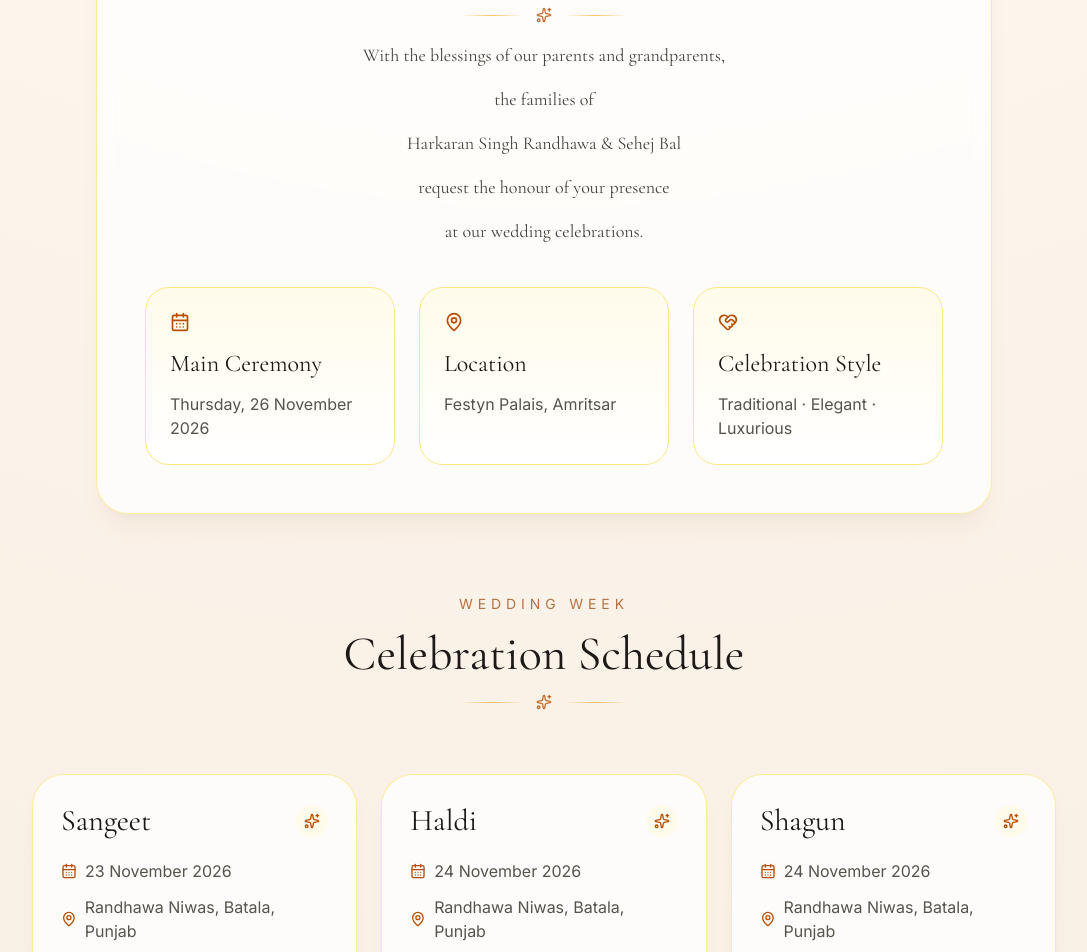
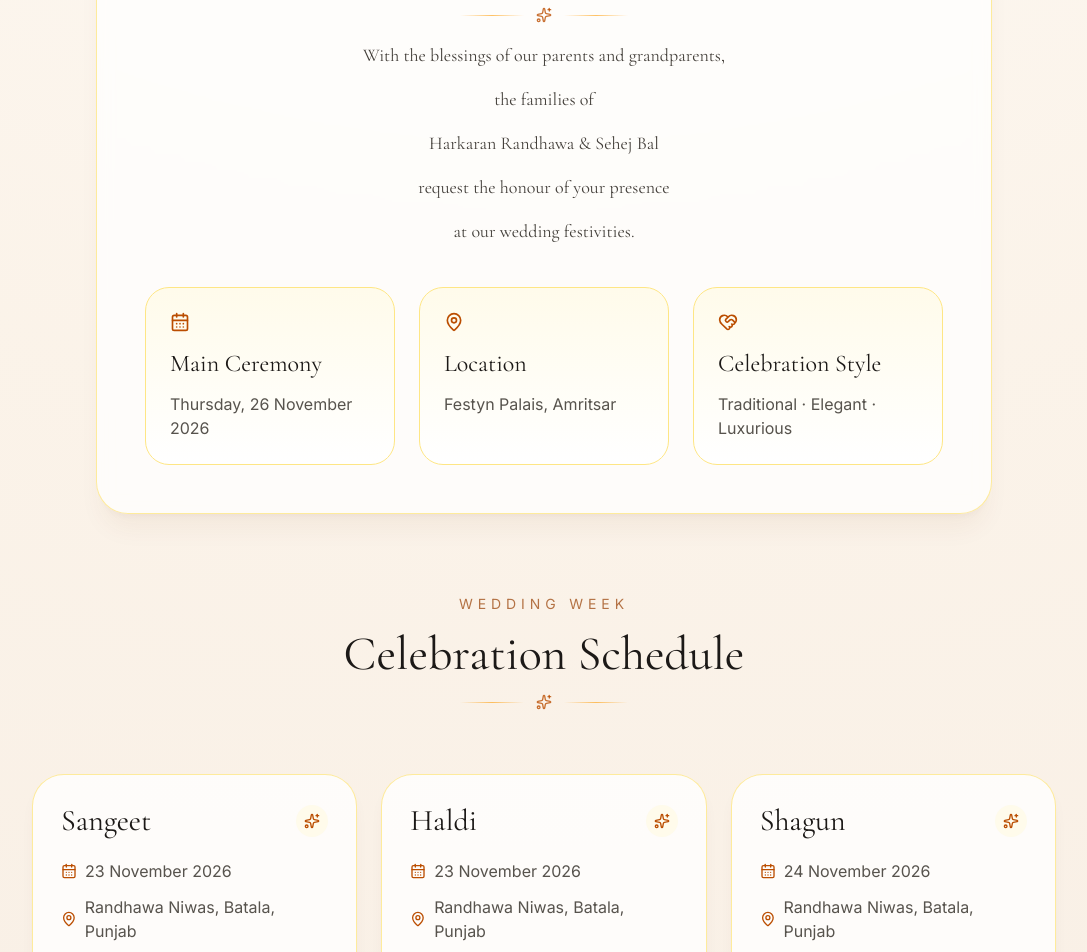
Before and after one commit to harkaran21-lab/Wedding-Invite, a React (Vite) app: page / in a window 1280 px wide. Shown: the part 1220-2172 px from the top of the page, without its empty margins (96-1183 px from the left). Built offline with nearby package versions, Linux system fonts and the light colour scheme.

Commit message:
Update App.jsx

```diff
--- a/src/App.jsx
+++ b/src/App.jsx
@@ -24,7 +24,7 @@ const schedule = [
   },
   {
     title: 'Haldi',
-    dateLabel: '24 November 2026',
+    dateLabel: '23 November 2026',
     venue: 'Randhawa Niwas',
     location: 'Batala, Punjab',
     details:
@@ -112,9 +112,9 @@ const traditions = [
 const familyLines = [
   'With the blessings of our parents and grandparents,',
   'the families of',
-  'Harkaran Singh Randhawa & Sehej Bal',
+  'Harkaran Randhawa & Sehej Bal',
   'request the honour of your presence',
-  'at our wedding celebrations.',
+  'at our wedding festivities.',
 ]
 
 function useCountdown(targetDate) {
@@ -189,7 +189,6 @@ function InviteView({ onOpenTraditions }) {
         <div className="relative mx-auto flex min-h-screen max-w-6xl flex-col px-6 pb-16 pt-10 md:px-10 lg:px-16">
           <div className="flex items-center justify-between text-sm uppercase tracking-[0.35em] text-amber-900/70">
             <div className="flex items-center gap-2"><Crown className="h-4 w-4" /> Randhawa × Bal</div>
-            <div>Amritsar, Punjab</div>
           </div>
 
           <div className="mx-auto mt-16 max-w-4xl text-center md:mt-24">
@@ -208,7 +207,7 @@ function InviteView({ onOpenTraditions }) {
               transition={{ delay: 1.45, duration: 0.9 }}
               className="font-serif mt-5 text-5xl leading-tight text-stone-900 sm:text-6xl md:text-7xl"
             >
-              Harkaran Randhawa <span className="gold-text">&</span> Sehej Bal
+              Sehej Bal <span className="gold-text">&</span> Harkaran Randhawa
             </motion.h1>
 
             <motion.p
@@ -235,7 +234,7 @@ function InviteView({ onOpenTraditions }) {
               transition={{ delay: 2, duration: 0.8 }}
               className="mt-8 flex items-center justify-center gap-2 text-stone-600"
             >
-              <MapPin className="h-4 w-4 text-amber-700" /> Wedding Ceremony in Amritsar, Punjab
+              <MapPin className="h-4 w-4 text-amber-700" /> Wedding Festivities in Amritsar, Punjab
             </motion.div>
           </div>
 
```
